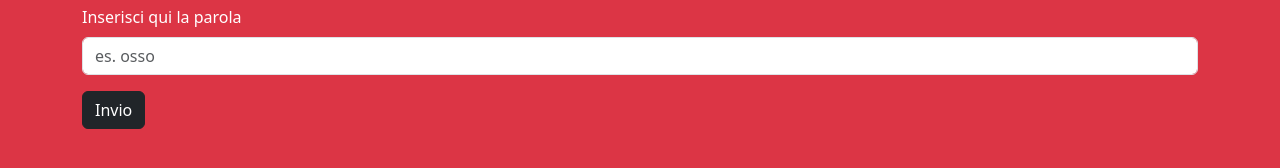
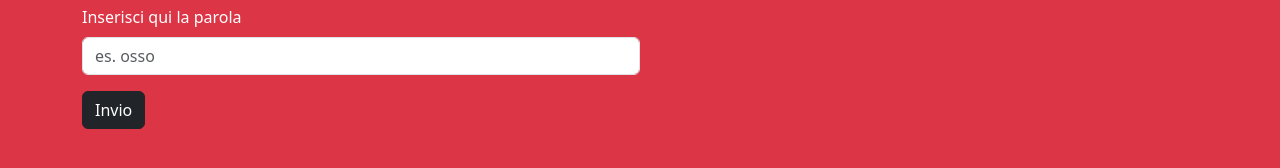
Before and after one commit to davidecaputo/js-paliedispari, a plain HTML site: page parola-palindroma/index.html in a window 1280 px wide. Shown: the part 184-352 px from the top of the page. Drawn offline with nearby package versions, Linux system fonts and the light colour scheme.

Commit message:
Add width

```diff
--- a/parola-palindroma/index.html
+++ b/parola-palindroma/index.html
@@ -13,7 +13,7 @@
         <h2>Bene, allora inserisci qui una parola e verifichiamo se è palindroma o meno.</h2>
         <div class="mb-3">
             <label for="exampleFormControlInput1" class="form-label">Inserisci qui la parola</label>
-            <input type="text" class="form-control" id="text" placeholder="es. osso">
+            <input type="text" class="form-control w-50" id="text" placeholder="es. osso">
         </div>
         <button class="btn btn-dark">Invio</button>
     </div>
```
